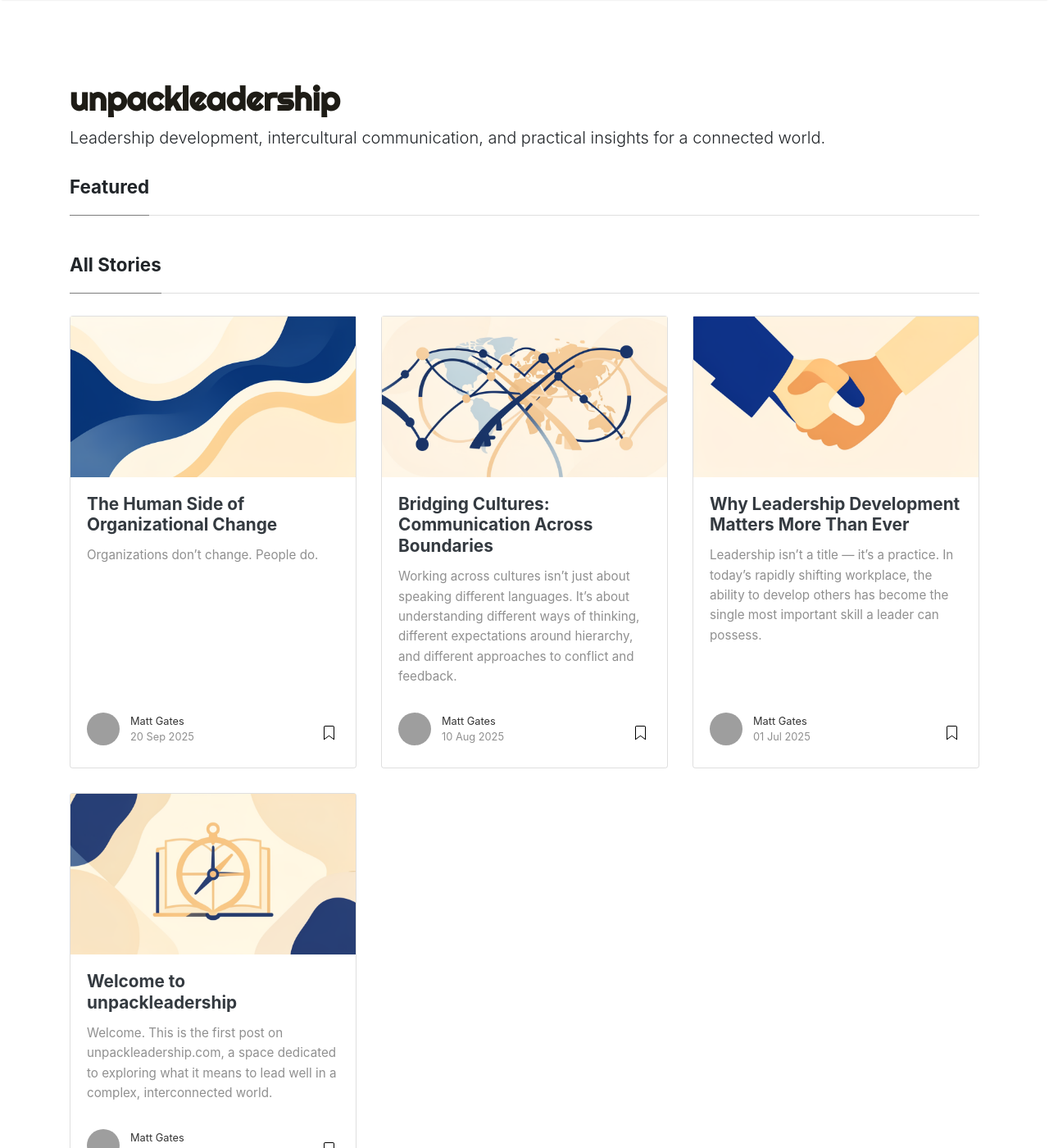
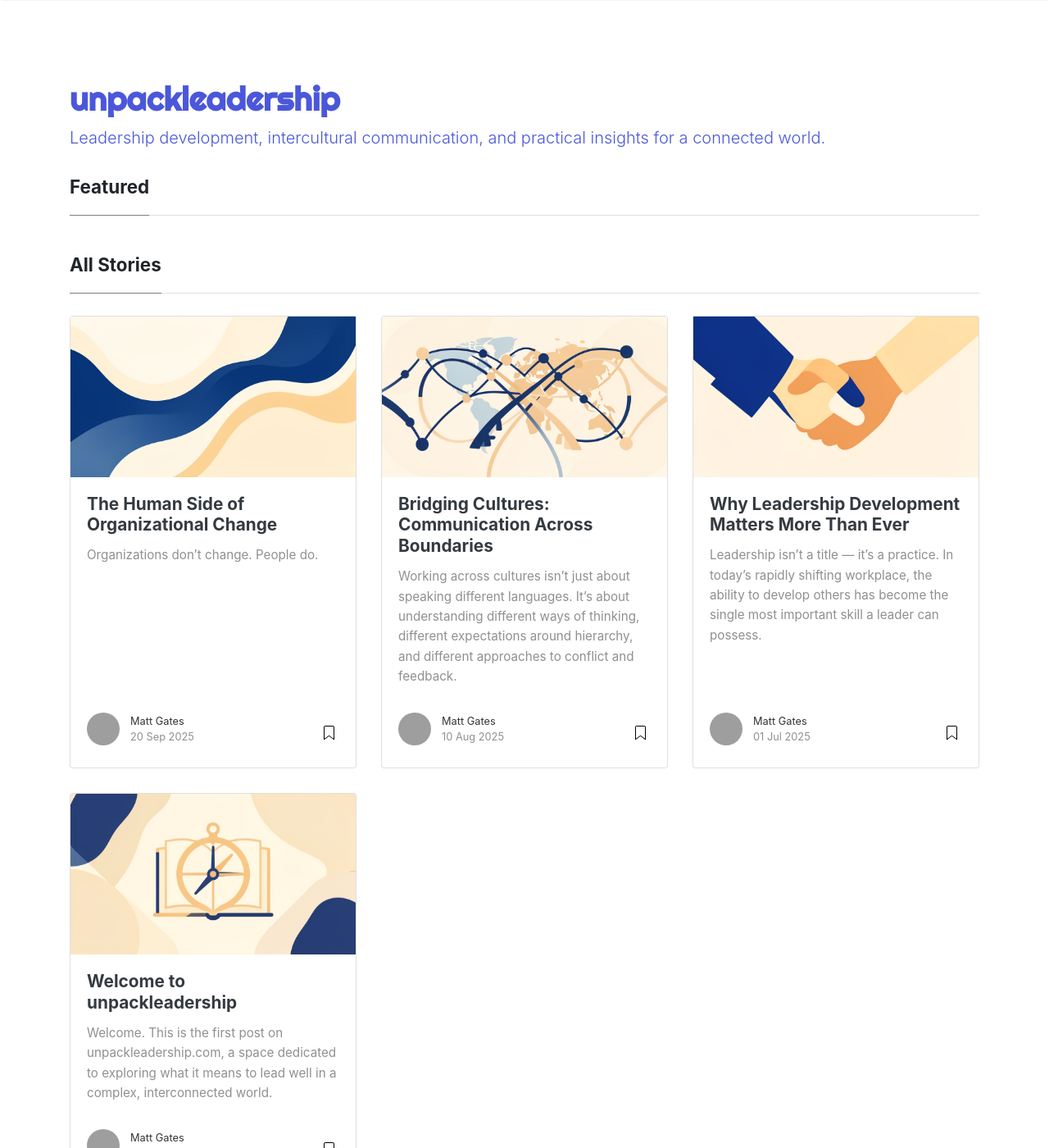
Before and after one commit to mattygates/unpackleadership.com, a Jekyll site: the page built from index.html, in a window 1280 px wide and 1400 px high. Shown: the whole window at 82% size. Built offline with Jekyll 4.4.1, drawn with Linux system fonts in a browser that asks for light colours; nearby versions of some CDN libraries; the list of posts is cut into pages by our own code; grey boxes are pictures that could not be loaded.

Commit message:
Change site title and tagline color to #4B57DB

```diff
--- a/assets/css/main.scss
+++ b/assets/css/main.scss
@@ -29,8 +29,13 @@ a:hover {
 
 /* Site title */
 .sitetitle {
-	color: #1e1c16;
+	color: #4B57DB;
 	font-weight: 700;
+}
+
+/* Tagline below site title */
+.mainheading .lead {
+	color: #4B57DB;
 }
 
 /* Tag pills */
```
